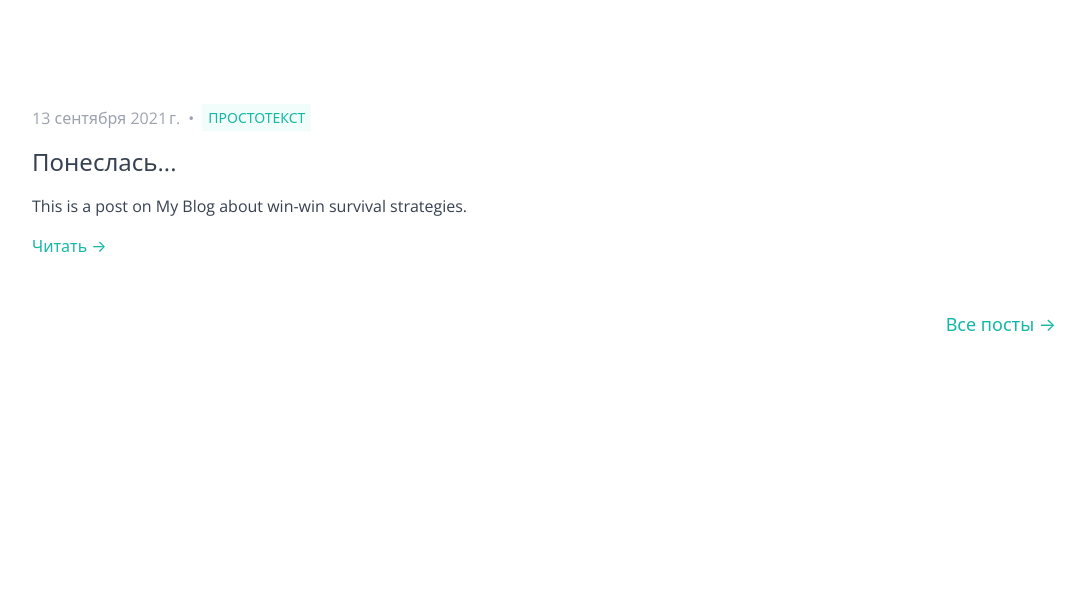
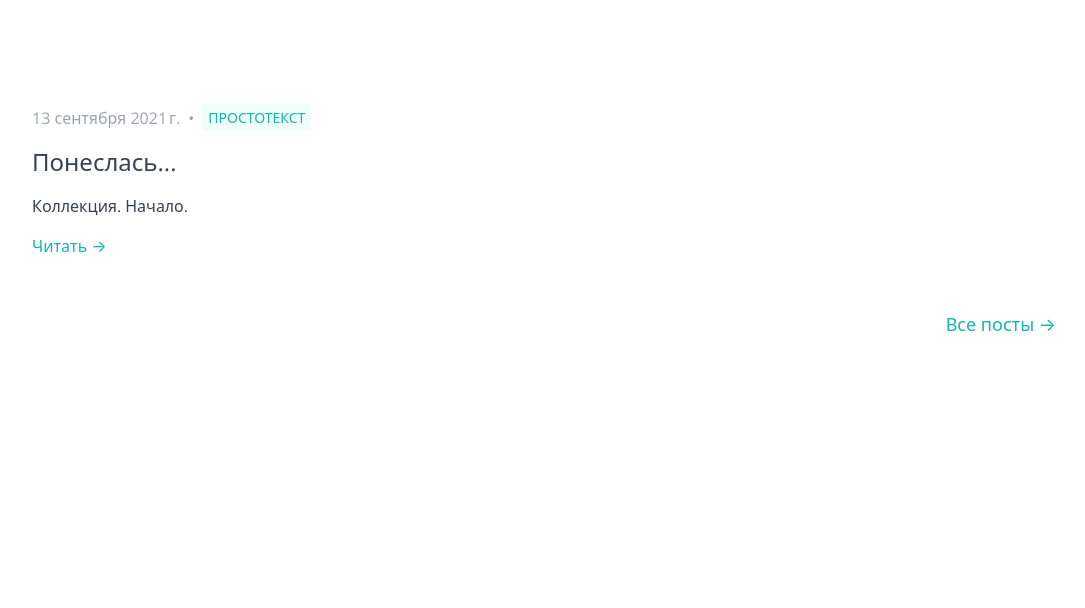
Before and after one commit to wirgen/wirgen-dev, an Eleventy site: page index.njk in a window 1280 px wide. Shown: the part 82-690 px from the top of the page, without its empty margins (96-1181 px from the left). Built offline with nearby package versions, Linux system fonts and the light colour scheme; Eleventy itself is replaced by a stand-in of ours; files that its build step writes are made by us from their sources.

Commit message:
Change description for first post

```diff
--- a/posts/20210913.md
+++ b/posts/20210913.md
@@ -2,7 +2,7 @@
 layout: post
 date: 2021-09-13
 title: Понеслась...
-description: This is a post on My Blog about win-win survival strategies.
+description: Коллекция. Начало.
 permalink: "posts/{{ title | slugTitle }}/"
 tags:
   - простотекст
```
